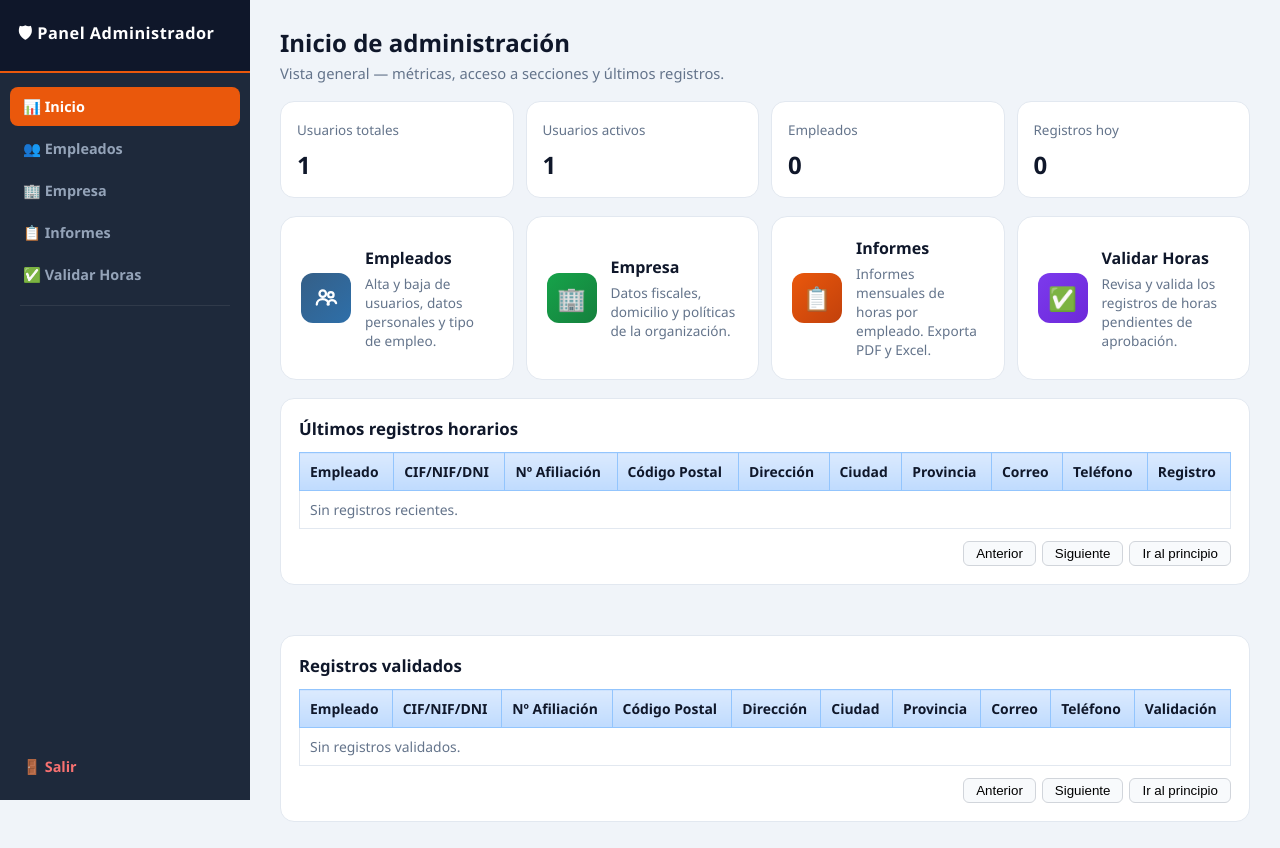
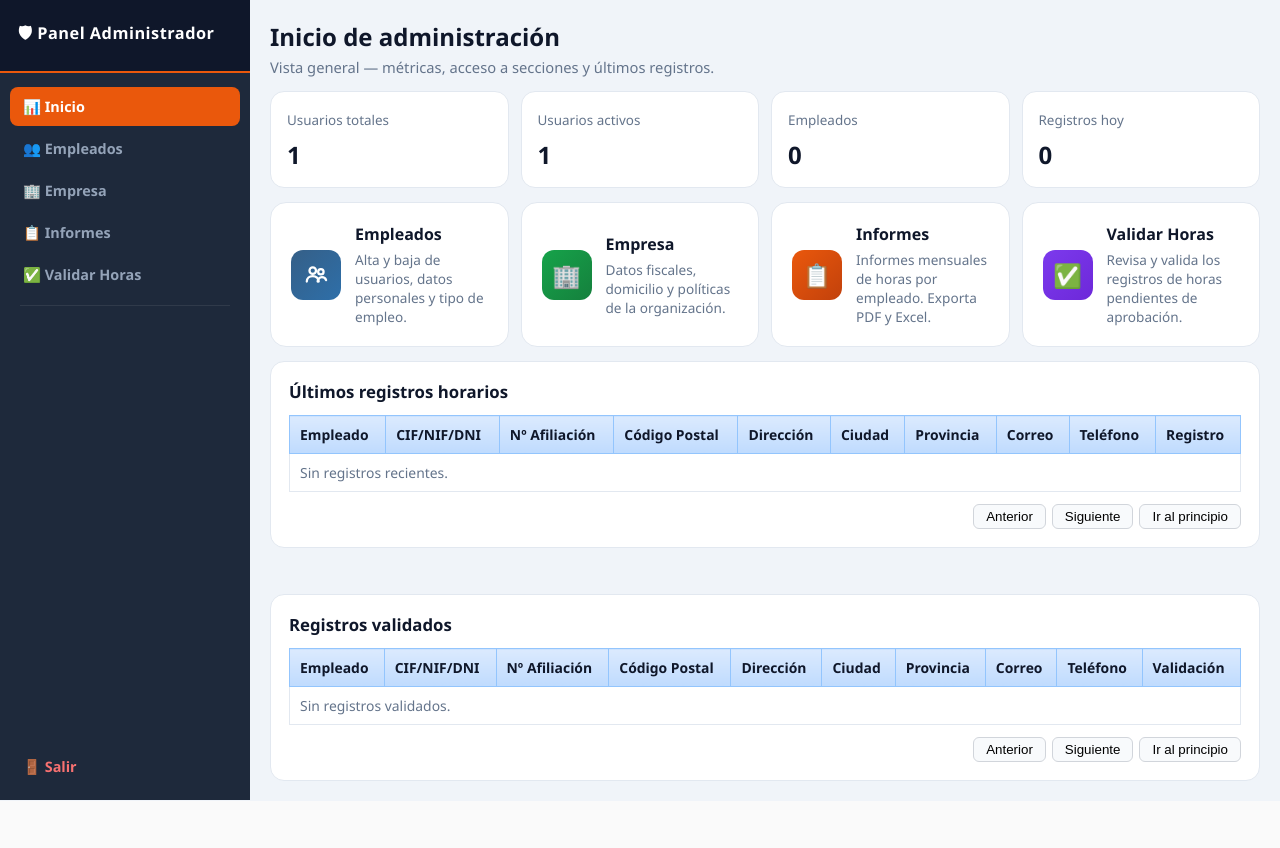
Before and after one commit to camir-hub/Control_Horario-Superpekes, a Flask app: page /admin in a window 1280 px wide. After the commit the page ends 800 px from the top, so only its background shows below. Run offline with Flask 3, Linux system fonts and the light colour scheme; a user stored in the database is signed in; data comes from the database, SQL or seed files in the repository; data that the repository does not hold is empty.

Commit message:
Se igual el espaciado al patron de magen interior con menos separación entre bloeques

```diff
--- a/templates/admin_company.html
+++ b/templates/admin_company.html
@@ -89,9 +89,9 @@
 
         /* ─── Content ─── */
         .content {
-            padding: 26px 30px;
+            padding: 20px;
             display: grid;
-            gap: 18px;
+            gap: 14px;
             align-content: start;
         }
 
--- a/templates/admin_dashboard.html
+++ b/templates/admin_dashboard.html
@@ -100,9 +100,9 @@
 
         /* ─── Content ─── */
         .content {
-            padding: 26px 30px;
+            padding: 20px;
             display: grid;
-            gap: 18px;
+            gap: 14px;
             align-content: start;
         }
 
--- a/templates/admin_users.html
+++ b/templates/admin_users.html
@@ -101,9 +101,9 @@
 
         /* ─── Content ─── */
         .content {
-            padding: 26px 30px;
+            padding: 20px;
             display: grid;
-            gap: 18px;
+            gap: 14px;
             align-content: start;
         }
 
--- a/templates/validate_hours.html
+++ b/templates/validate_hours.html
@@ -89,9 +89,9 @@
 
 		/* ─── Content ─── */
 		.content {
-			padding: 26px 30px;
+			padding: 20px;
 			display: grid;
-			gap: 18px;
+			gap: 14px;
 			align-content: start;
 		}
 
```
